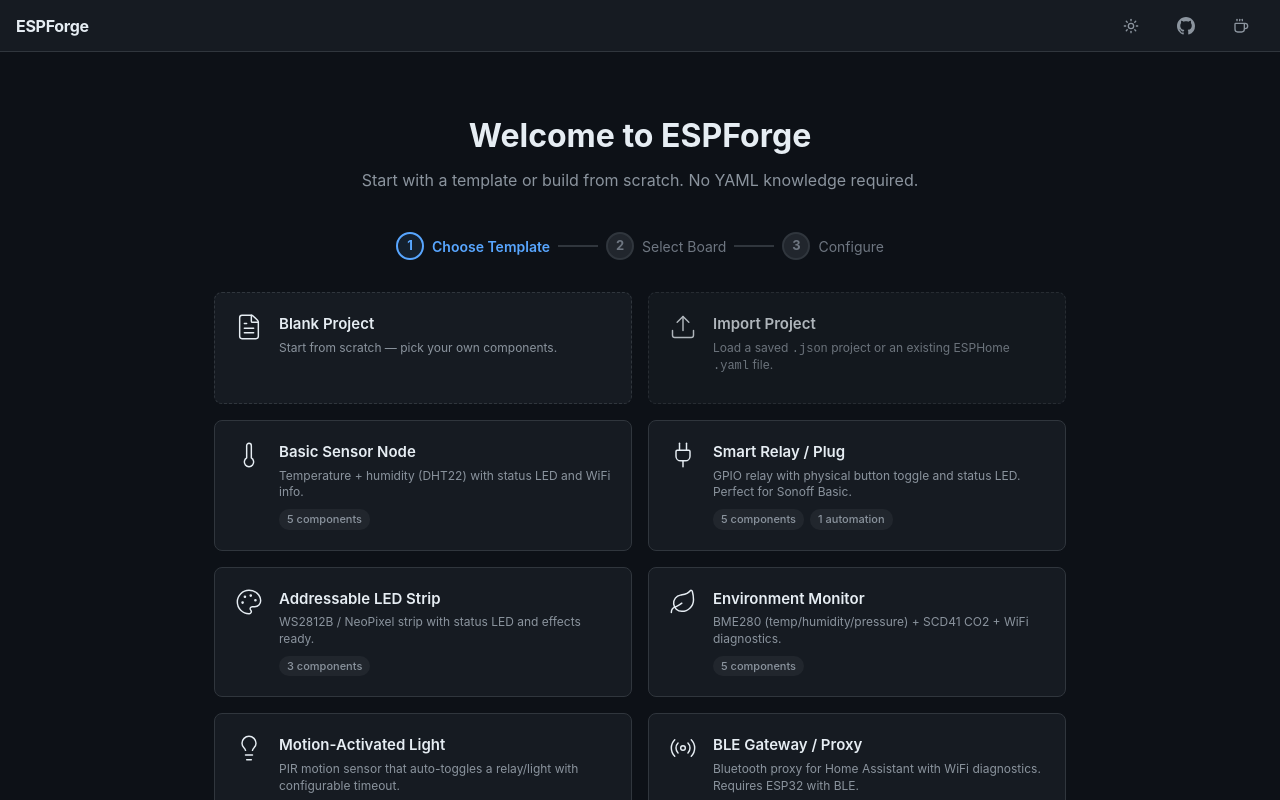
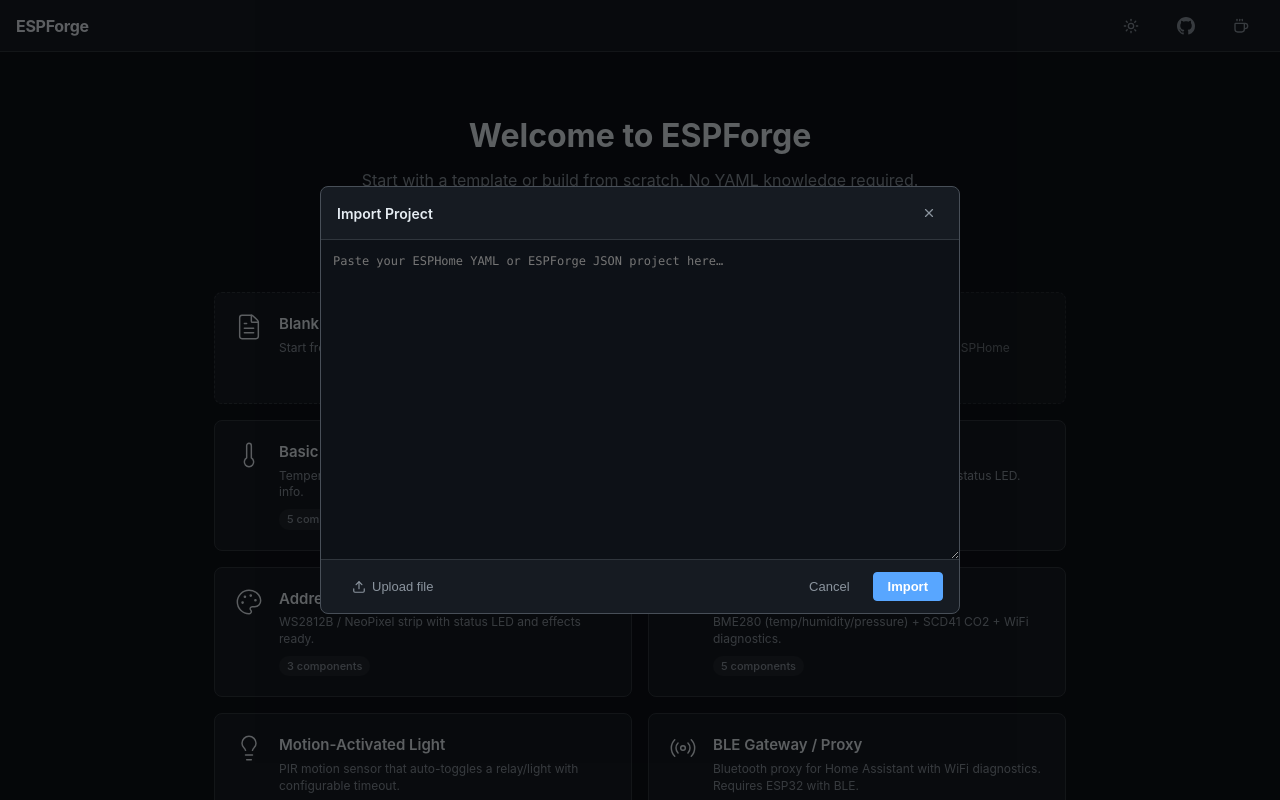
Before and after one commit to Mo3he/ESPForge, a React (Vite) app: page / in a window 1280 px wide. Both pictures are taken after a click on the button 857 px from the left and 348 px from the top of the page. Built offline with nearby package versions, Linux system fonts and the light colour scheme.

Commit message:
feat: add paste/upload import modal to first page and header
Replaces the direct file-picker import with a shared ImportModal that
lets users paste ESPHome YAML or ESPForge JSON directly, or upload a
file — accessible from the welcome screen and the header toolbar.

```diff
--- a/src/components/BoardSelector.tsx
+++ b/src/components/BoardSelector.tsx
@@ -3,8 +3,8 @@ import { Check, Upload } from 'lucide-react';
 import { boards } from '../data/boards';
 import { projectTemplates, type ProjectTemplate } from '../data/templates';
 import { useProject } from '../context/ProjectContext';
-import { importYaml } from '../utils/yamlImporter';
 import { Icon } from './Icon';
+import ImportModal from './ImportModal';
 import type { Board } from '../types';
 
 interface Props {
@@ -16,35 +16,7 @@ export default function BoardSelector({ onBoardSelected }: Props) {
   const [search, setSearch] = useState('');
   const [selectedTemplate, setSelectedTemplate] = useState<ProjectTemplate | null>(null);
   const [step, setStep] = useState<'template' | 'board'>('template');
-
-  const handleImport = () => {
-    const input = document.createElement('input');
-    input.type = 'file';
-    input.accept = '.json,.yaml,.yml';
-    input.onchange = async (e) => {
-      const file = (e.target as HTMLInputElement).files?.[0];
-      if (!file) return;
-      try {
-        const text = await file.text();
-        if (file.name.endsWith('.json')) {
-          const data = JSON.parse(text);
-          // eslint-disable-next-line @typescript-eslint/no-explicit-any
-          dispatch({ type: 'LOAD_PROJECT', project: data as any });
-        } else {
-          const result = importYaml(text);
-          // eslint-disable-next-line @typescript-eslint/no-explicit-any
-          dispatch({ type: 'LOAD_PROJECT', project: result.project as any });
-          if (result.warnings.length > 0) {
-            alert('YAML imported with warnings:\n\n' + result.warnings.join('\n'));
-          }
-        }
-        onBoardSelected?.('settings');
-      } catch (err) {
-        alert(`Import failed: ${(err as Error).message}`);
-      }
-    };
-    input.click();
-  };
+  const [importOpen, setImportOpen] = useState(false);
 
   const handleSelectBoard = (board: Board) => {
     dispatch({ type: 'SET_BOARD', board });
@@ -144,7 +116,7 @@ export default function BoardSelector({ onBoardSelected }: Props) {
               </div>
             </button>
           ))}
-          <button className="template-card template-import" onClick={handleImport}>
+          <button className="template-card template-import" onClick={() => setImportOpen(true)}>
             <div className="template-icon"><Upload size={28} strokeWidth={1.25} /></div>
             <div className="template-info">
               <h3>Import Project</h3>
@@ -173,6 +145,9 @@ export default function BoardSelector({ onBoardSelected }: Props) {
             </button>
           ))}
         </div>
+        {importOpen && (
+          <ImportModal onClose={() => setImportOpen(false)} onSuccess={() => onBoardSelected?.('settings')} />
+        )}
       </div>
     );
   }
--- a/src/components/Header.tsx
+++ b/src/components/Header.tsx
@@ -5,8 +5,8 @@ import {
 } from 'lucide-react';
 import { useProject } from '../context/ProjectContext';
 import { generateYaml, generateSecretsYaml } from '../utils/yamlGenerator';
-import { importYaml } from '../utils/yamlImporter';
 import { validateProject } from '../utils/validation';
+import ImportModal from './ImportModal';
 
 interface HeaderProps {
   yamlOpen: boolean;
@@ -79,32 +79,7 @@ export default function Header({ yamlOpen, onToggleYaml, activeTab, onTabChange
     URL.revokeObjectURL(url);
   }, [project]);
 
-  const handleLoadProject = () => {
-    const input = document.createElement('input');
-    input.type = 'file';
-    input.accept = '.json,.yaml,.yml';
-    input.onchange = async (e) => {
-      const file = (e.target as HTMLInputElement).files?.[0];
-      if (!file) return;
-      try {
-        const text = await file.text();
-        if (file.name.endsWith('.json')) {
-          const data = JSON.parse(text);
-          dispatch({ type: 'LOAD_PROJECT', project: data });
-        } else {
-          const result = importYaml(text);
-          // eslint-disable-next-line @typescript-eslint/no-explicit-any
-          dispatch({ type: 'LOAD_PROJECT', project: result.project as any });
-          if (result.warnings.length > 0) {
-            alert('YAML imported with warnings:\n\n' + result.warnings.join('\n'));
-          }
-        }
-      } catch (err) {
-        alert(`Import failed: ${(err as Error).message}`);
-      }
-    };
-    input.click();
-  };
+  const [importOpen, setImportOpen] = useState(false);
 
   const handleShareUrl = () => {
     const s = project.settings;
@@ -236,7 +211,7 @@ export default function Header({ yamlOpen, onToggleYaml, activeTab, onTabChange
                   <Redo2 size={16} />
                 </button>
               </div>
-              <button className="btn btn-ghost header-btn-desktop" onClick={handleLoadProject} title="Load project">
+              <button className="btn btn-ghost header-btn-desktop" onClick={() => setImportOpen(true)} title="Import project">
                 <FolderOpen size={16} />
               </button>
               <button
@@ -295,8 +270,8 @@ export default function Header({ yamlOpen, onToggleYaml, activeTab, onTabChange
                       <Redo2 size={15} /> Redo
                     </button>
                     <div className="more-menu-divider" />
-                    <button className="more-menu-item" onClick={handleLoadProject}>
-                      <FolderOpen size={15} /> Load project
+                    <button className="more-menu-item" onClick={() => { setMoreOpen(false); setImportOpen(true); }}>
+                      <FolderOpen size={15} /> Import project
                     </button>
                     <button className="more-menu-item" onClick={() => {
                       if (confirm('Start a new project? All unsaved changes will be lost.')) {
@@ -350,6 +325,8 @@ export default function Header({ yamlOpen, onToggleYaml, activeTab, onTabChange
         </div>
       </header>
 
+      {importOpen && <ImportModal onClose={() => setImportOpen(false)} />}
+
       {/* Validation panel */}
       {showValidation && issues.length > 0 && (
         <div className="validation-panel">
--- /dev/null
+++ b/src/components/ImportModal.tsx
@@ -0,0 +1,89 @@
+import { useState } from 'react';
+import { Upload, X } from 'lucide-react';
+import { useProject } from '../context/ProjectContext';
+import { importYaml } from '../utils/yamlImporter';
+
+interface Props {
+  onClose: () => void;
+  onSuccess?: () => void;
+}
+
+export default function ImportModal({ onClose, onSuccess }: Props) {
+  const { dispatch } = useProject();
+  const [pasteText, setPasteText] = useState('');
+  const [error, setError] = useState('');
+
+  const doImport = (text: string, isJson: boolean) => {
+    try {
+      if (isJson) {
+        const data = JSON.parse(text);
+        // eslint-disable-next-line @typescript-eslint/no-explicit-any
+        dispatch({ type: 'LOAD_PROJECT', project: data as any });
+      } else {
+        const result = importYaml(text);
+        // eslint-disable-next-line @typescript-eslint/no-explicit-any
+        dispatch({ type: 'LOAD_PROJECT', project: result.project as any });
+        if (result.warnings.length > 0) {
+          alert('YAML imported with warnings:\n\n' + result.warnings.join('\n'));
+        }
+      }
+      onClose();
+      onSuccess?.();
+    } catch (err) {
+      setError((err as Error).message);
+    }
+  };
+
+  const handlePasteImport = () => {
+    const text = pasteText.trim();
+    if (!text) return;
+    doImport(text, text.startsWith('{'));
+  };
+
+  const handleFileUpload = () => {
+    const input = document.createElement('input');
+    input.type = 'file';
+    input.accept = '.json,.yaml,.yml';
+    input.onchange = async (e) => {
+      const file = (e.target as HTMLInputElement).files?.[0];
+      if (!file) return;
+      try {
+        const text = await file.text();
+        doImport(text, file.name.endsWith('.json'));
+      } catch (err) {
+        setError((err as Error).message);
+      }
+    };
+    input.click();
+  };
+
+  return (
+    <div className="paste-modal-overlay" onClick={onClose}>
+      <div className="paste-modal" onClick={(e) => e.stopPropagation()}>
+        <div className="paste-modal-header">
+          <span>Import Project</span>
+          <button className="btn-icon" onClick={onClose}><X size={14} /></button>
+        </div>
+        <textarea
+          className="paste-modal-textarea"
+          placeholder="Paste your ESPHome YAML or ESPForge JSON project here…"
+          value={pasteText}
+          onChange={(e) => { setPasteText(e.target.value); setError(''); }}
+          autoFocus
+          spellCheck={false}
+        />
+        {error && <div className="paste-modal-error">{error}</div>}
+        <div className="paste-modal-footer">
+          <button className="btn btn-ghost" onClick={handleFileUpload}>
+            <Upload size={14} /> Upload file
+          </button>
+          <div style={{ flex: 1 }} />
+          <button className="btn btn-ghost" onClick={onClose}>Cancel</button>
+          <button className="btn btn-primary" onClick={handlePasteImport} disabled={!pasteText.trim()}>
+            Import
+          </button>
+        </div>
+      </div>
+    </div>
+  );
+}
--- a/src/index.css
+++ b/src/index.css
@@ -223,6 +223,68 @@ body {
   color: var(--yellow);
 }
 
+/* ── Paste YAML Modal ── */
+
+.paste-modal-overlay {
+  position: fixed;
+  inset: 0;
+  background: rgba(0, 0, 0, 0.6);
+  display: flex;
+  align-items: center;
+  justify-content: center;
+  z-index: 1000;
+}
+
+.paste-modal {
+  background: var(--bg-secondary);
+  border: 1px solid var(--border-light);
+  border-radius: var(--radius);
+  width: min(640px, 90vw);
+  display: flex;
+  flex-direction: column;
+  max-height: 80vh;
+}
+
+.paste-modal-header {
+  display: flex;
+  align-items: center;
+  justify-content: space-between;
+  padding: 12px 16px;
+  border-bottom: 1px solid var(--border);
+  font-size: 14px;
+  font-weight: 600;
+}
+
+.paste-modal-textarea {
+  flex: 1;
+  min-height: 320px;
+  resize: vertical;
+  padding: 12px;
+  background: var(--bg-primary);
+  color: var(--text-primary);
+  border: none;
+  border-bottom: 1px solid var(--border);
+  font-family: var(--font-mono);
+  font-size: 12px;
+  line-height: 1.5;
+  outline: none;
+}
+
+.paste-modal-error {
+  padding: 8px 16px;
+  background: var(--red-subtle);
+  color: var(--red);
+  font-size: 12px;
+  border-bottom: 1px solid var(--border);
+}
+
+.paste-modal-footer {
+  display: flex;
+  justify-content: flex-end;
+  gap: 8px;
+  padding: 12px 16px;
+}
+
 /* ── Validation Panel ── */
 
 .validation-panel {
```
